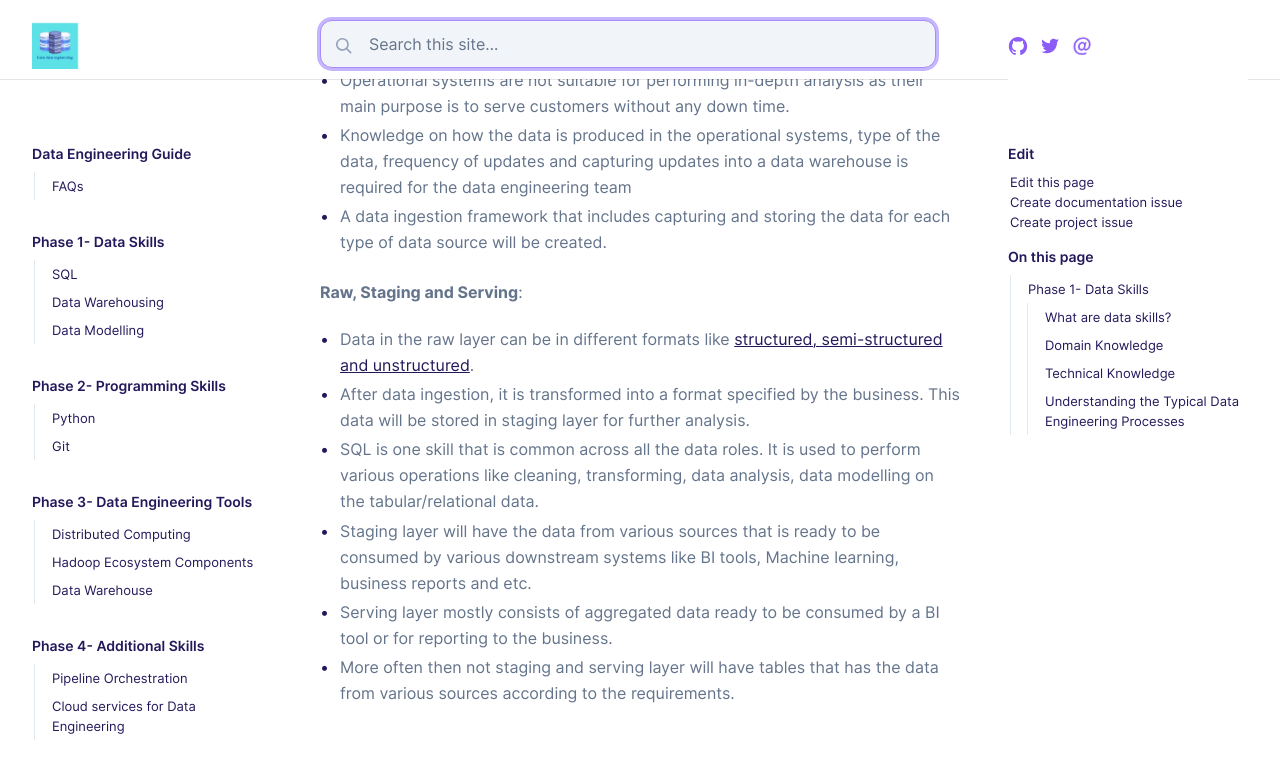
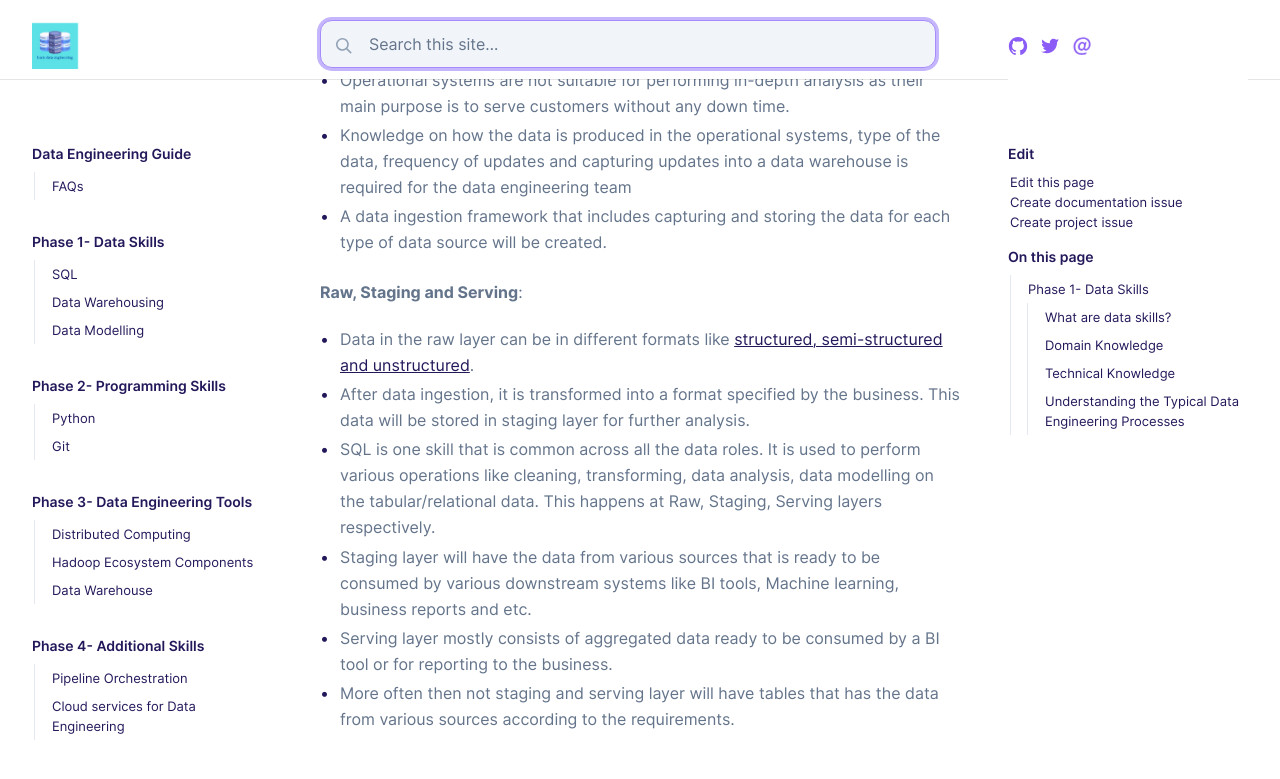
Before and after one commit to learndataengineering/learndataengineering.guide, a Jekyll site: the page built from _docs/phase1/data-skills.md, in a window 1280 px wide and 900 px high, scrolled down 2550 px. Shown: the top 779 px of the window. Built offline with Jekyll 4.4.1, drawn with Linux system fonts in a browser that asks for light colours.

Commit message:
update data-skills.md

```diff
--- a/_docs/phase1/data-skills.md
+++ b/_docs/phase1/data-skills.md
@@ -75,7 +75,7 @@ Below diagram represents a typical data engineering pipeline with all the activi
 
 - After data ingestion, it is transformed into a format specified by the business. This data will be stored in staging layer for further analysis.
 
-- SQL is one skill that is common across all the data roles. It is used to perform various operations like cleaning, transforming, data analysis, data modelling on the tabular/relational data.
+- SQL is one skill that is common across all the data roles. It is used to perform various operations like cleaning, transforming, data analysis, data modelling on the tabular/relational data. This happens at Raw, Staging, Serving layers respectively.
 
 - Staging layer will have the data from various sources that is ready to be consumed by various downstream systems like BI tools, Machine learning, business reports and etc.
 
```
